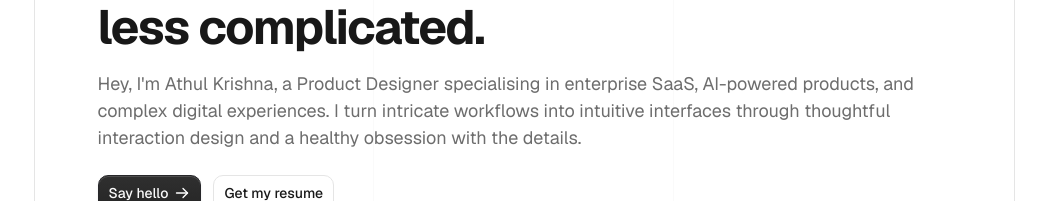
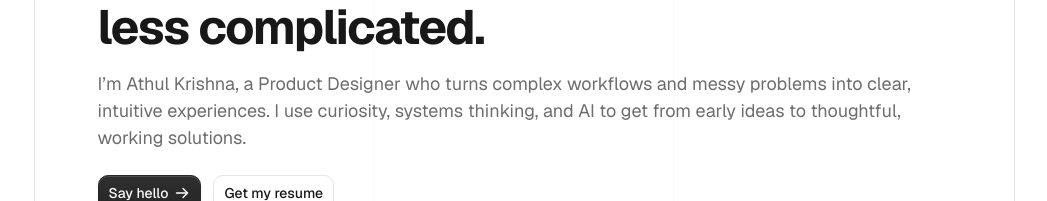
Before and after one commit to athul-krish01/athul_portfolio, a Next.js app: page / in a window 1280 px wide. Shown: the part 399-600 px from the top of the page, without its empty margins (109-1156 px from the left). Built offline with nearby package versions, Linux system fonts and the light colour scheme; no server answers.

Commit message:
Update hero intro copy
Co-Authored-By: Claude Haiku 5.5 <noreply@anthropic.com>

```diff
--- a/src/data/site.ts
+++ b/src/data/site.ts
@@ -34,7 +34,7 @@ export const resumeHref = "https://drive.google.com/file/d/1-nHpHlMVAZorD-geYGw7
 
 export const hero = {
   heading: "I make complicated software less complicated.",
-  body: "Hey, I'm Athul Krishna, a Product Designer specialising in enterprise SaaS, AI-powered products, and complex digital experiences. I turn intricate workflows into intuitive interfaces through thoughtful interaction design and a healthy obsession with the details.",
+  body: "I’m Athul Krishna, a Product Designer who turns complex workflows and messy problems into clear, intuitive experiences. I use curiosity, systems thinking, and AI to get from early ideas to thoughtful, working solutions.",
 };
 
 export const about = {
```
